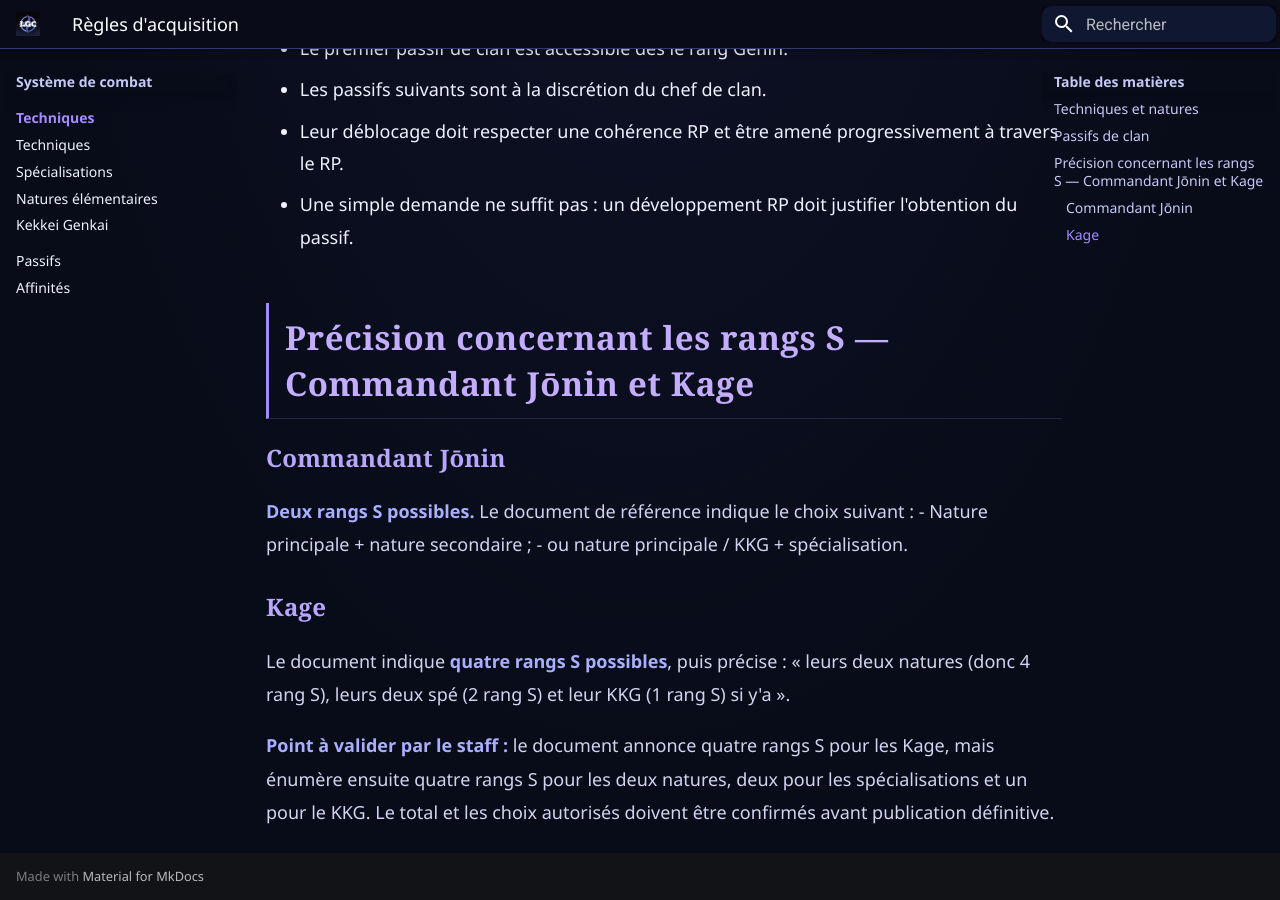
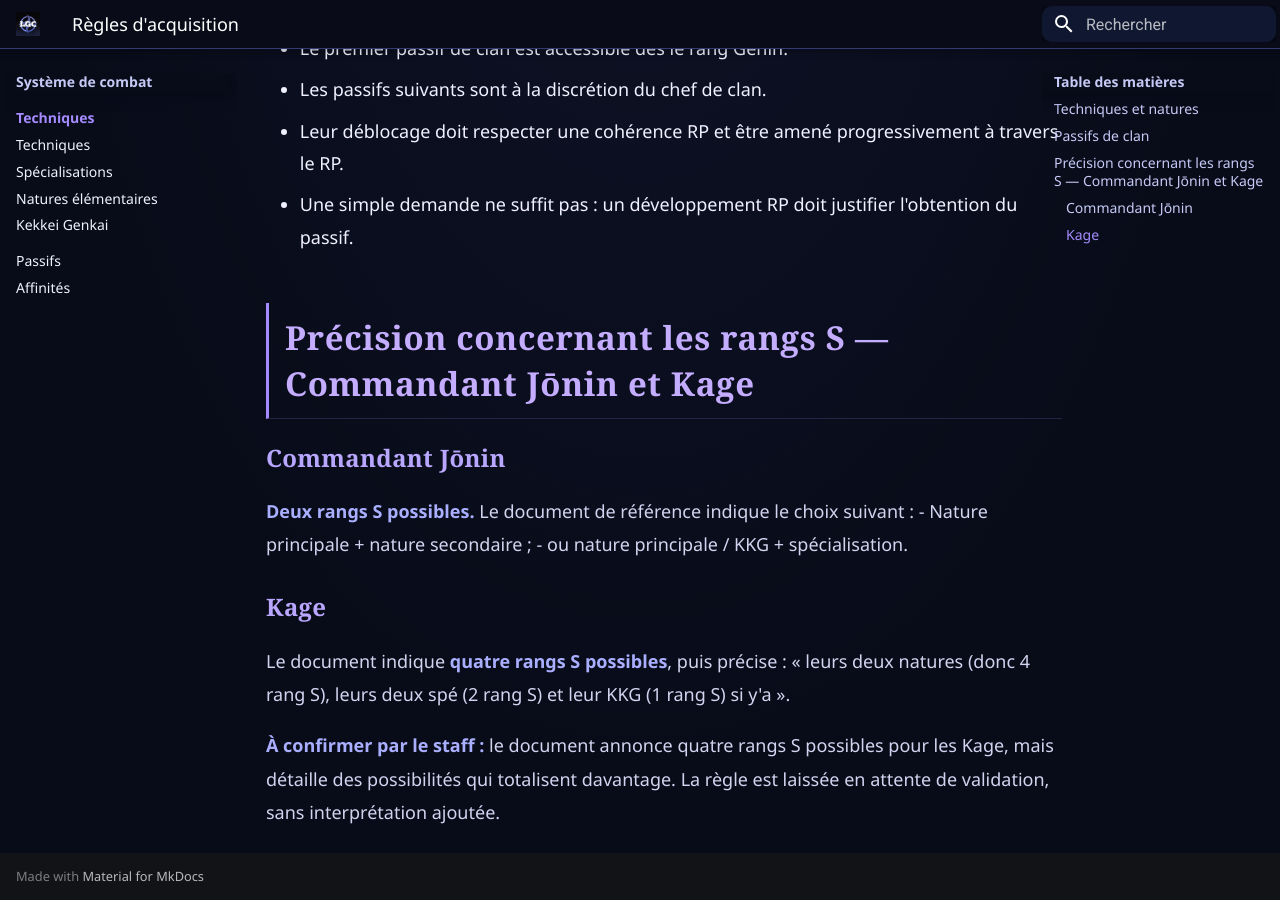
Before and after one commit to Foetic/naruto-legacy-wiki, an MkDocs documentation site: the page built from docs/combat/techniques/regles-acquisition/index.md, in a window 1280 px wide and 900 px high, scrolled down 990 px. Built offline with MkDocs 1.6.1 and Material for MkDocs 9.7.7, drawn with Linux system fonts in a browser that asks for light colours.

Commit message:
Update index.md

```diff
--- a/docs/combat/techniques/regles-acquisition/index.md
+++ b/docs/combat/techniques/regles-acquisition/index.md
@@ -13,23 +13,23 @@ Ces règles encadrent l'attribution et l'apprentissage des techniques au fil de
   - Les techniques liées aux deux spécialisations sont données jusqu'au rang TKJ.
   - Au-delà, elles devront être apprises en RP.
 
-## Passifs de clan
+## Passifs de clan {.technique-section}
 
 - Le premier passif de clan est accessible dès le rang Genin.
 - Les passifs suivants sont à la discrétion du chef de clan.
 - Leur déblocage doit respecter une cohérence RP et être amené progressivement à travers le RP.
 - Une simple demande ne suffit pas : un développement RP doit justifier l'obtention du passif.
 
-## Précision concernant les rangs S — Commandant Jōnin et Kage
+## Précision concernant les rangs S — Commandant Jōnin et Kage {.technique-section}
 
-### Commandant Jōnin
+### Commandant Jōnin {.technique-rank}
 
 **Deux rangs S possibles.** Le document de référence indique le choix suivant :
 - Nature principale + nature secondaire ;
 - ou nature principale / KKG + spécialisation.
 
-### Kage
+### Kage {.technique-rank}
 
 Le document indique **quatre rangs S possibles**, puis précise : « leurs deux natures (donc 4 rang S), leurs deux spé (2 rang S) et leur KKG (1 rang S) si y'a ».
 
-**Point à valider par le staff :** le document annonce quatre rangs S pour les Kage, mais énumère ensuite quatre rangs S pour les deux natures, deux pour les spécialisations et un pour le KKG. Le total et les choix autorisés doivent être confirmés avant publication définitive.
+**À confirmer par le staff :** le document annonce quatre rangs S possibles pour les Kage, mais détaille des possibilités qui totalisent davantage. La règle est laissée en attente de validation, sans interprétation ajoutée.
```
Also changed, not shown: other parts of docs/combat/techniques/regles-acquisition/index.md (+1 -1 lines).
